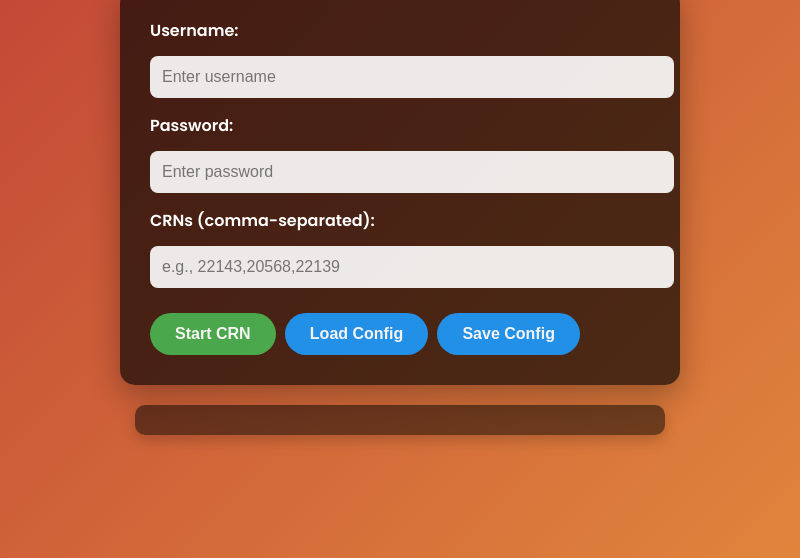
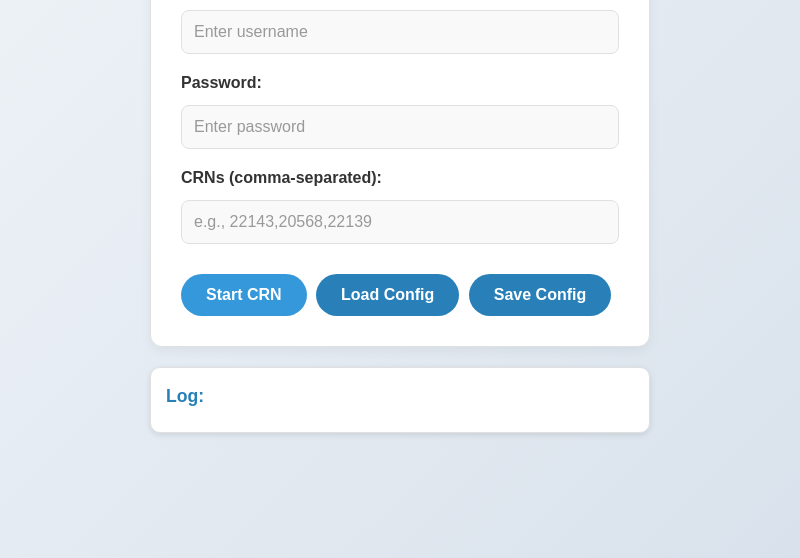
Before and after one commit to Savernish/courseselectapp, an Electron app: page index.html in a window 800 px wide. Shown: the part 242-800 px from the top of the page. Drawn offline with Linux system fonts and the light colour scheme; no server answers.

Commit message:
Updated the app to 1.0.0 version for the spring semester of 2025.

```diff
--- a/index.css
+++ b/index.css
@@ -1,65 +1,138 @@
+/*--------------------------------------------------------------
+   CSS Variables for a Modern, Light Theme
+--------------------------------------------------------------*/
+:root {
+    --primary: #3498db;          /* Fresh modern blue */
+    --secondary: #2980b9;        /* Deeper blue for hover effects */
+    --accent: #e74c3c;           /* Vibrant accent (used sparingly) */
+    --text-color: #333333;       /* Dark text for readability */
+    --success-color: #1e1e1e;     /* Even darker color for success messages */
+    --form-bg: #ffffff;          /* Crisp white for form background */
+    --border-color: #e0e0e0;      /* Light border color */
+    --input-bg: #f9f9f9;         /* Soft input background */
+    --button-bg: var(--primary);
+    --button-hover-bg: var(--secondary);
+    --output-bg: #ffffff;        /* White background for the log area */
+    --font-family: 'Poppins', sans-serif;
+  }
+
+  /*--------------------------------------------------------------
+     Import Fonts
+  --------------------------------------------------------------*/
   @import url('https://fonts.googleapis.com/css2?family=Poppins:wght@400;600&display=swap');
 
+  /*--------------------------------------------------------------
+     Global Reset & Base Styles
+  --------------------------------------------------------------*/
+  * {
+    margin: 0;
+    padding: 0;
+    box-sizing: border-box;
+  }
+
   body {
-  margin: 0;
-  font-family: 'Poppins', sans-serif;
-  /* Dynamic gradient background */
-  background: linear-gradient(135deg, rgba(26,42,108,0.9), rgba(178,31,31,0.9), rgba(253,187,45,0.9));
-  background-size: 400% 400%;
-  animation: gradientBG 15s ease infinite;
-  color: #ffffff;
+    font-family: var(--font-family);
+    background: linear-gradient(135deg, #f0f4f8, #d9e2ec);
+    background-size: cover;
+    color: var(--text-color);
     display: flex;
     flex-direction: column;
     align-items: center;
     justify-content: center;
     min-height: 100vh;
+    padding: 20px;
   }
 
-@keyframes gradientBG {
-  0% { background-position: 0% 50%; }
-  50% { background-position: 100% 50%; }
-  100% { background-position: 0% 50%; }
+  /*--------------------------------------------------------------
+     Animations
+  --------------------------------------------------------------*/
+  @keyframes fadeInDown {
+    from {
+      opacity: 0;
+      transform: translateY(-20px);
+    }
+    to {
+      opacity: 1;
+      transform: translateY(0);
+    }
   }
 
+  @keyframes fadeInUp {
+    from {
+      opacity: 0;
+      transform: translateY(20px);
+    }
+    to {
+      opacity: 1;
+      transform: translateY(0);
+    }
+  }
+
+  /*--------------------------------------------------------------
+     Headings
+  --------------------------------------------------------------*/
   h1 {
     font-size: 2.5rem;
     margin-bottom: 20px;
-  text-shadow: 2px 2px 4px rgba(0,0,0,0.6);
+    text-align: center;
+    color: var(--primary);
+    animation: fadeInDown 0.7s ease-out forwards;
   }
 
+  /*--------------------------------------------------------------
+     Form Container (Static, Modern Look)
+  --------------------------------------------------------------*/
   form {
-  background: rgba(0, 0, 0, 0.65);
+    background: var(--form-bg);
+    border: 1px solid var(--border-color);
+    border-radius: 12px;
     padding: 30px;
-  border-radius: 15px;
-  box-shadow: 0px 10px 30px rgba(0, 0, 0, 0.3);
     width: 90%;
     max-width: 500px;
+    box-shadow: 0 4px 12px rgba(0, 0, 0, 0.05);
+    animation: fadeInUp 0.7s ease-out forwards;
   }
 
+  /*--------------------------------------------------------------
+     Form Labels
+  --------------------------------------------------------------*/
   label {
+    font-size: 1rem;
     font-weight: 600;
     margin-bottom: 5px;
     display: block;
+    color: var(--text-color);
   }
 
+  /*--------------------------------------------------------------
+     Input Fields
+  --------------------------------------------------------------*/
   input[type="text"],
   input[type="password"] {
     width: 100%;
     padding: 12px;
-  margin: 8px 0 15px 0;
-  border: none;
+    margin: 8px 0 20px 0;
+    border: 1px solid var(--border-color);
     border-radius: 8px;
-  background: rgba(255, 255, 255, 0.9);
+    background: var(--input-bg);
     font-size: 16px;
-  transition: all 0.3s ease;
+    color: var(--text-color);
+    transition: border-color 0.3s ease, box-shadow 0.3s ease;
   }
 
-input[type="text"]:focus,
-input[type="password"]:focus {
-  outline: none;
-  box-shadow: 0px 0px 10px rgba(0, 0, 0, 0.3);
+  input::placeholder {
+    color: #999999;
   }
 
+  input:focus {
+    outline: none;
+    border-color: var(--primary);
+    box-shadow: 0 0 5px rgba(52, 152, 219, 0.5);
+  }
+
+  /*--------------------------------------------------------------
+     Button Styling
+  --------------------------------------------------------------*/
   button {
     cursor: pointer;
     padding: 12px 25px;
@@ -69,34 +142,42 @@ button {
     font-weight: 600;
     transition: background-color 0.3s ease, transform 0.2s ease;
     margin: 10px 5px 0 0;
-  opacity: 0.95;
   }
 
   button:focus {
     outline: none;
   }
 
-button:hover {
-  transform: scale(1.05);
-  opacity: 1;
+  button[type="submit"] {
+    background-color: var(--button-bg);
+    color: #ffffff;
   }
 
-button[type="submit"] {
-  background-color: #4caf50; /* Pleasant green */
-  color: #fff;
+  button[type="submit"]:hover {
+    background-color: var(--button-hover-bg);
+    transform: translateY(-2px) scale(1.02);
+    box-shadow: 0 4px 10px rgba(0, 0, 0, 0.1);
   }
 
   button[type="button"] {
-  background-color: #2196f3; /* Vibrant blue */
-  color: #fff;
+    background-color: var(--secondary);
+    color: #ffffff;
   }
 
-/* Spinner for loading config */
+  button[type="button"]:hover {
+    background-color: var(--button-hover-bg);
+    transform: translateY(-2px) scale(1.02);
+    box-shadow: 0 4px 10px rgba(0, 0, 0, 0.1);
+  }
+
+  /*--------------------------------------------------------------
+     Spinner (for loading configuration)
+  --------------------------------------------------------------*/
   .spinner {
     width: 30px;
     height: 30px;
-  border: 4px solid rgba(255, 255, 255, 0.3);
-  border-top: 4px solid #fff;
+    border: 4px solid rgba(0, 0, 0, 0.1);
+    border-top: 4px solid var(--primary);
     border-radius: 50%;
     animation: spin 1s linear infinite;
     margin-left: 10px;
@@ -108,17 +189,42 @@ button[type="button"] {
     100% { transform: rotate(360deg); }
   }
 
-/* Log output area: limit height, transparency, and smooth scrolling */
+  /*--------------------------------------------------------------
+     Output Log Area (Clearly Labeled & Improved for Readability)
+  --------------------------------------------------------------*/
   #output {
     margin-top: 20px;
-  background: rgba(0, 0, 0, 0.5);
+    background: var(--output-bg);
     padding: 15px;
+    border: 1px solid var(--border-color);
     border-radius: 10px;
     width: 90%;
     max-width: 500px;
     font-size: 14px;
     line-height: 1.5;
-  box-shadow: 0px 5px 15px rgba(0, 0, 0, 0.2);
+    box-shadow: 0 2px 6px rgba(0, 0, 0, 0.1);
     max-height: 120px;
     overflow-y: auto;
+    position: relative;
+    animation: fadeInUp 0.7s ease-out forwards;
+    color: var(--text-color);
   }
+
+  /* Pseudo-element label for the log section */
+  #output::before {
+    content: "Log:";
+    display: block;
+    font-weight: 600;
+    margin-bottom: 8px;
+    color: var(--secondary);
+    font-size: 1.1rem;
+  }
+
+  /*--------------------------------------------------------------
+     Loaded Config Success Message
+     (Make sure these messages use a darker color for better readability)
+  --------------------------------------------------------------*/
+  .log-success {
+    color: var(#1e1e1e);
+    font-weight: 600;
+  }
--- a/renderer.js
+++ b/renderer.js
@@ -65,7 +65,7 @@ document.addEventListener("DOMContentLoaded", () => {
         document.getElementById("username").value = config.login.username;
         document.getElementById("password").value = config.login.password;
         document.getElementById("crns").value = config.crns.join(",");
-        addLog("Loaded config successfully.", "lightblue");
+        addLog("Loaded config successfully.", "black");
       } catch (e) {
         addLog(`Error parsing config: ${e}`, "red");
       }
```
Also changed, not shown: README.md (added). Lines whose indentation alone changed are shown as unchanged.
